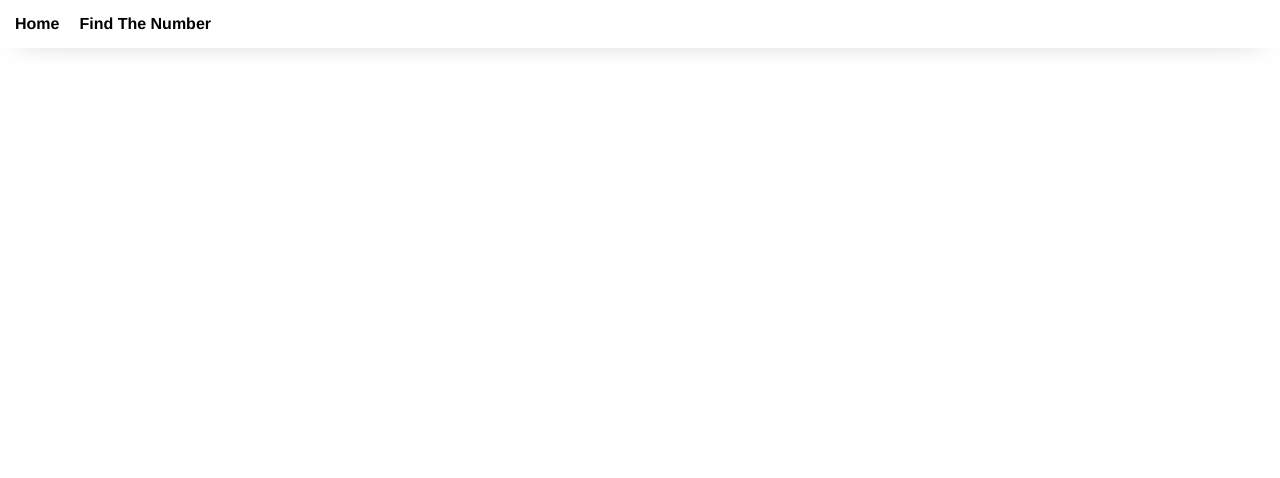
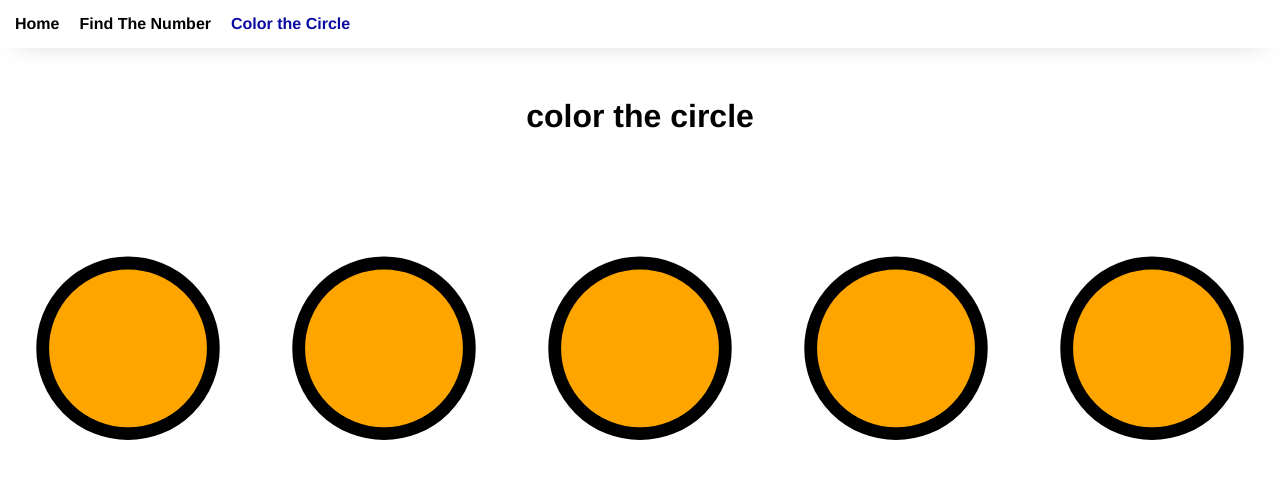
Before and after one commit to brianfordcode/math-exercises, a Vue app: page /colorthecircle in a window 1280 px wide. Shown: the top 478 px of the page. Built offline with nearby package versions, Linux system fonts and the light colour scheme.

Commit message:
add color the circle project, lay out the svg circles, toggle coloring

```diff
--- a/src/components/navigation.vue
+++ b/src/components/navigation.vue
@@ -2,6 +2,7 @@
   <div id="nav">
     <router-link to="/">Home</router-link>
     <router-link to="/findthenumber">Find The Number</router-link>
+    <router-link to="/colorthecircle">Color the Circle</router-link>
   </div>
 </template>
 
--- a/src/router/index.js
+++ b/src/router/index.js
@@ -1,6 +1,7 @@
 import { createRouter, createWebHistory } from 'vue-router'
 import home from '../views/Home.vue'
 import findTheNumber from '../views/find-the-number.vue'
+import colorTheCircle from '../views/color-the-circle.vue'
 
 const routes = [
   {
@@ -12,6 +13,11 @@ const routes = [
     path: '/findthenumber',
     name: 'findthenumber',
     component: findTheNumber
+  },
+  {
+    path: '/colorthecircle',
+    name: 'colorthecircle',
+    component: colorTheCircle
   }
 ]
 
--- /dev/null
+++ b/src/views/color-the-circle.vue
@@ -0,0 +1,54 @@
+<template>
+  <h1>color the circle</h1>
+
+
+    <svg viewBox="0 0 300 200" xmlns="http://www.w3.org/2000/svg">
+        <circle class="circle"
+          v-for="(circle, index) in circles"
+          :key="index"
+          @click="circle.fill = circle.fill === 'black' ? 'orange' : 'black'"
+          :cx="circle.x"
+          :cy="circle.y"
+          :r="circle.r"
+          :fill="circle.fill"
+          stroke="black"
+          stroke-width="3"
+        />
+    </svg>
+
+
+</template>
+
+<script>
+export default {
+    data() {
+        const nCircles = 5
+        const circles = []
+        const width = 300
+        const r = 20
+        const spacing = width/nCircles
+        for (let i=0; i < nCircles; i++) {
+            circles.push({
+                x: spacing * (i + 0.5),
+                y: 50,
+                r,
+                fill: 'orange'
+            })
+        }
+        return {
+            circles
+        }
+    },
+    methods: {
+    }
+
+}
+</script>
+
+<style>
+
+.circle {
+    cursor: pointer;
+}
+
+</style>
--- a/src/views/find-the-number.vue
+++ b/src/views/find-the-number.vue
@@ -2,9 +2,11 @@
 
   <div class="container">
     <div class="grid">
-      <span @click="selectNumber(val)" v-for="val in logArray" :key="val">{{
-        val
-      }}</span>
+      <span
+        @click="selectNumber(val)"
+        v-for="val in logArray"
+        :key="val">{{val}}
+      </span>
     </div>
 
     <button @click="startGame">Get a Number!</button>
@@ -114,13 +116,11 @@ h1 span {
 a {
     text-decoration: none;
     color: black;
-    display: flex;
-    justify-content: right;
-    /* align-items: center; */
     position: absolute;
     bottom: 50px;
     right: 50px;
-    border: 1px solid blue;padding: 5px;
+    border: 1px solid blue;
+    padding: 5px;
     border: 1px solid black;
     transition: .15s ease-in-out;
 }
```
